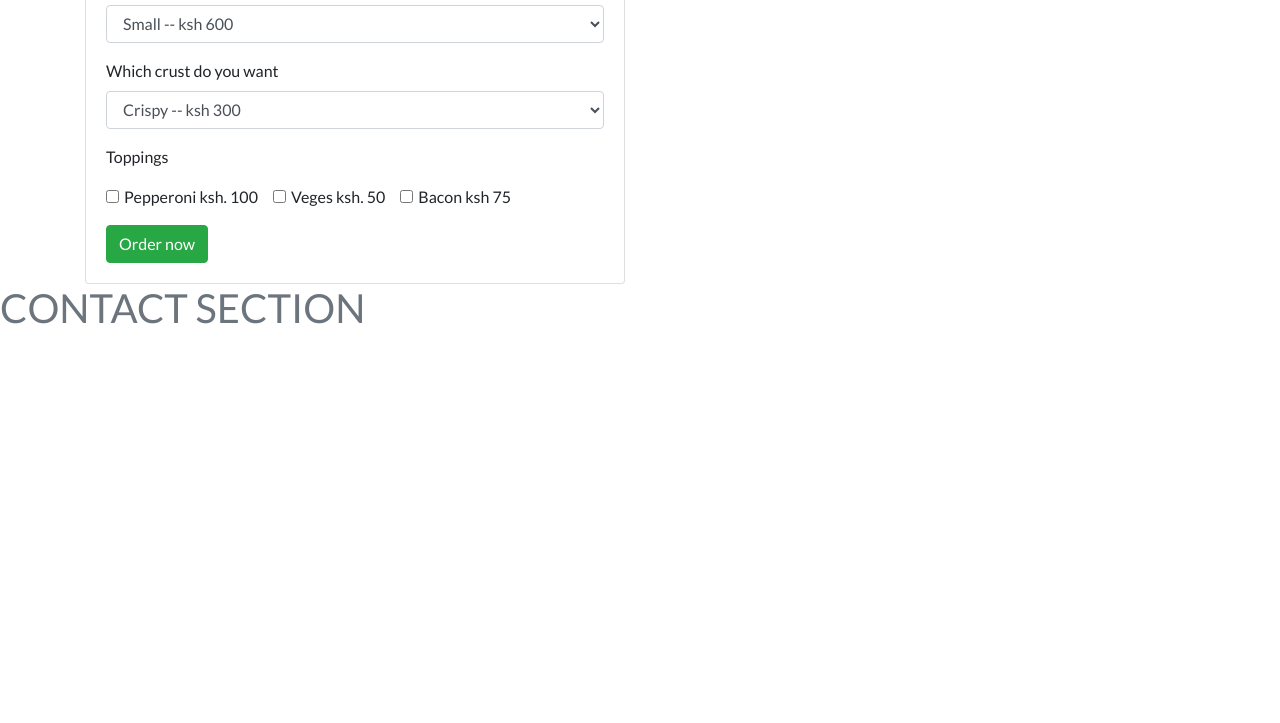
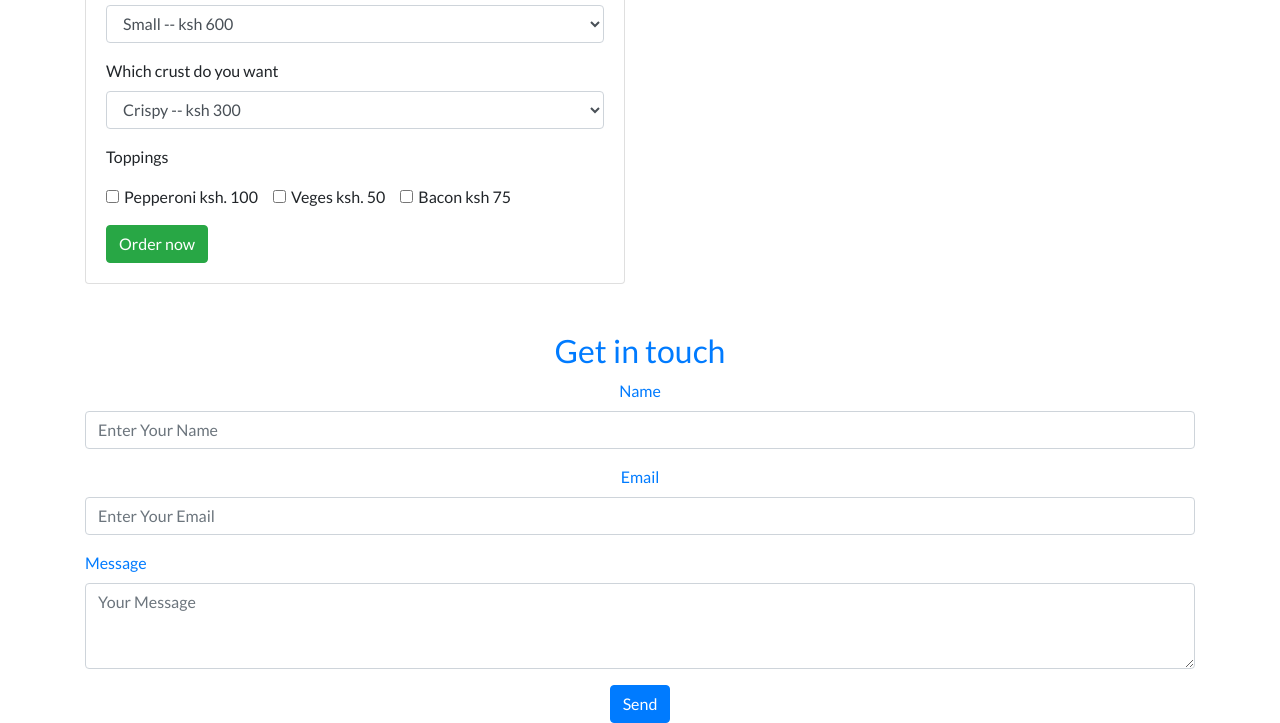
Before and after one commit to amon-wanyonyi/pizza-cart, a plain HTML site: page index.html in a window 1280 px wide. Shown: the part 1349-2072 px from the top of the page. Before the commit the page ends 1689 px from the top, so only its background shows below. Drawn offline with nearby package versions, Linux system fonts and the light colour scheme.

Commit message:
Add contact us section

```diff
--- a/index.html
+++ b/index.html
@@ -12,7 +12,7 @@
 
     <link href="https://fonts.googleapis.com/css?family=Lato:400,700i&display=swap" rel="stylesheet" />
     <link rel="stylesheet" href="./css/styles.css" />
-    <title>Lorem, ipsum.</title>
+    <title>Amorom || Inn</title>
 </head>
 
 <body>
@@ -217,13 +217,27 @@
             </div>
         </div>
     </div>
-    <div id="contact-section"></div>
-    <footer>
-        <div>
-            <h1 class="text-muted" id="footer-text">CONTACT SECTION</h1>
+
+    <div class="container mt-5">
+        <div class="title">
+            <h2 class="text-center">Get in touch</h2>
         </div>
-    </footer>
-
+        <div class="mb-3 text-center">
+            <label for="exampleFormControlInput1" class="form-label">Name</label>
+            <input type="email" class="form-control" id="exampleFormControlInput1" placeholder="Enter Your Name">
+        </div>
+        <div class="mb-3 text-center">
+            <label for="exampleFormControlInput1" class="form-label">Email</label>
+            <input type="email" class="form-control" id="exampleFormControlInput1" placeholder="Enter Your Email">
+        </div>
+        <div class="mb-3">
+            <label for="exampleFormControlTextarea1" class="form-label">Message</label>
+            <textarea class="form-control" id="exampleFormControlTextarea1" placeholder="Your Message" rows="3"></textarea>
+        </div>
+        <div class="text-center">
+            <button type="button" class="btn btn-primary">Send</button>
+        </div>
+    </div>
 
     <script src="https://code.jquery.com/jquery-3.3.1.slim.min.js" integrity="sha384-q8i/X+965DzO0rT7abK41JStQIAqVgRVzpbzo5smXKp4YfRvH+8abtTE1Pi6jizo" crossorigin="anonymous"></script>
 
```
